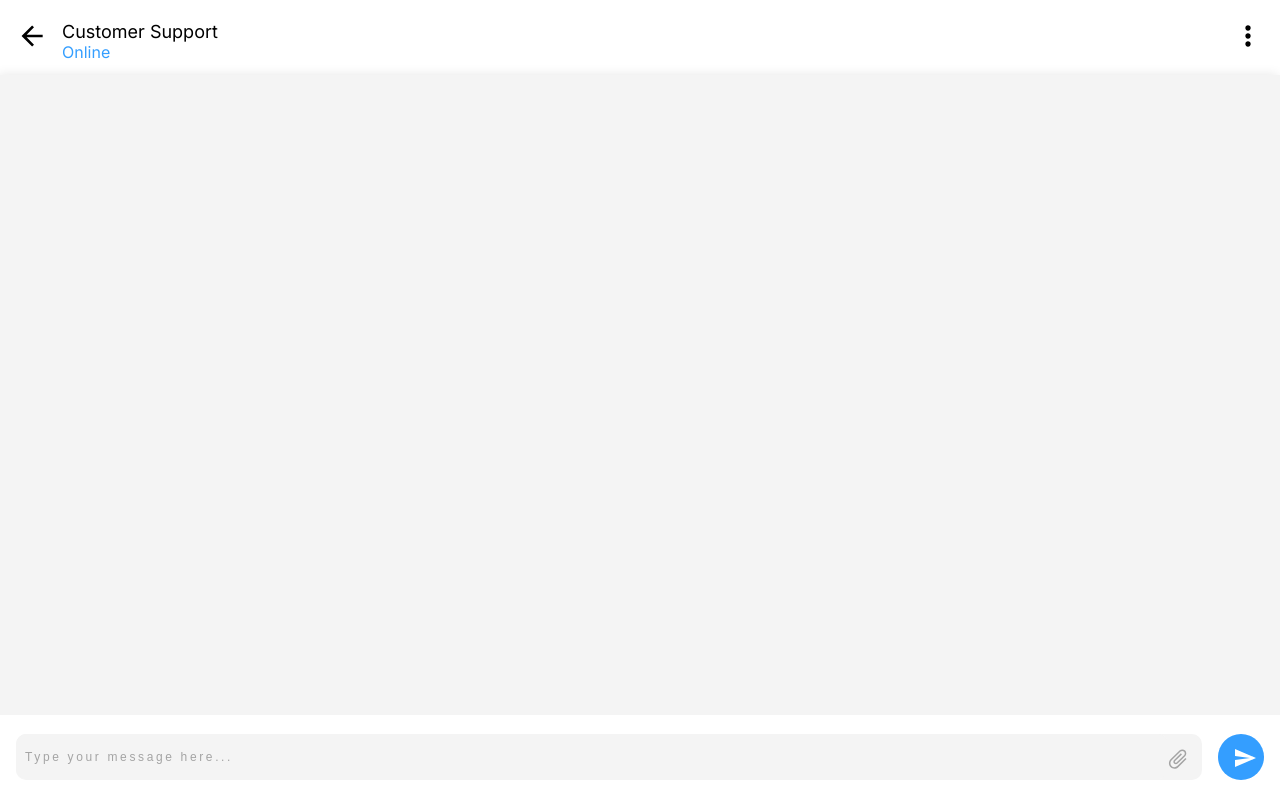
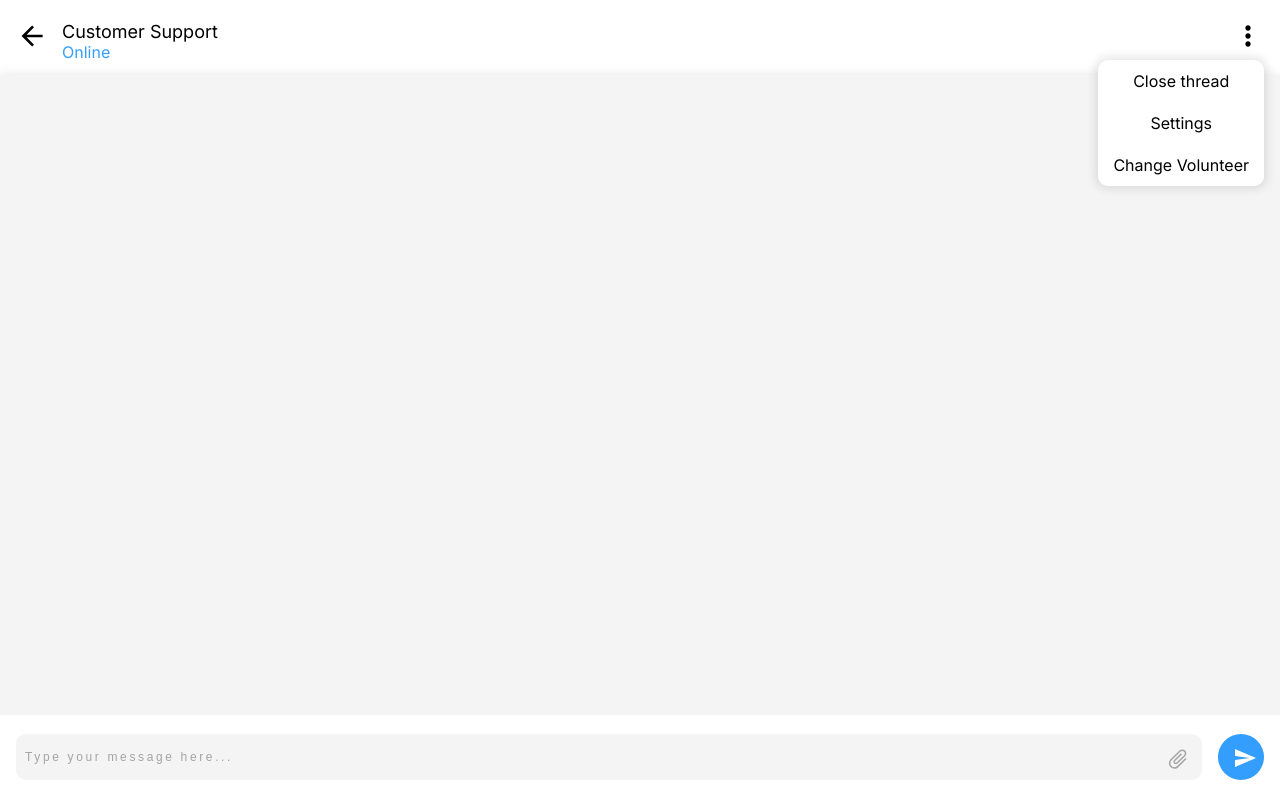
Before and after one commit to InnoSWP/InnoSCS, a React (Create React App) app in the folder frontend/: page / in a window 1280 px wide. Both pictures are taken after a click on the button 1248 px from the left and 37 px from the top of the page. Built offline with nearby package versions, Linux system fonts and the light colour scheme; no server answers.

Commit message:
Implemented KebabMenu

```diff
--- a/frontend/src/App.js
+++ b/frontend/src/App.js
@@ -5,6 +5,8 @@ import { useState, createRef, useEffect } from "react";
 import MessageBubble from "./components/MessageBubble";
 import SideBar from "./components/SideBar";
 import Thread from "./components/Thread";
+import KebabMenu from "./components/KebabMenu";
+
 import SubmitProblemNotification from "./components/SubmitProblemNotification";
 
 function App() {
@@ -20,8 +22,25 @@ function App() {
     <Thread problemName={"Some other problem"} status={"solved"} />,
     <Thread problemName={"Some new problem"} status={"unsolved"} />,
   ]);
+  const [menuActivated, toggleMenuPopup] = useState(false);
+  const opts = [
+    {
+      optionName: "Close thread",
+      onClick: () => console.log("Thread closed"),
+    },
+    {
+      optionName: "Settings",
+      onClick: () => console.log("Settings opened"),
+    },
+    {
+      optionName: "Change Volunteer",
+      onClick: () => console.log("Volunteer changed"),
+    },
+  ];
   const messagesEndRef = createRef();
-
+  useEffect(() => {
+    console.log(menuActivated);
+  }, [menuActivated]);
   useEffect(() => {
     if (ws !== null) {
       ws.addEventListener("message", createVolunteerBubble);
@@ -88,6 +107,7 @@ function App() {
       ]);
     }
   }
+
   function scrollToBottom() {
     messagesEndRef.current.scrollIntoView({ behavior: "smooth" });
   }
@@ -121,10 +141,14 @@ function App() {
     <div id="app">
       <div className={blurActivated ? "blurred activated" : "blurred"}>
         <Navbar
+          key="navbar"
           toggleSideBar={toggleSideBar}
+          togglePopup={toggleMenuPopup}
           sideBarActivated={sidebarActivated}
         />
+
         <SideBar
+          key="sidebar"
           threads={threads}
           createThread={createThread}
           sideBarActivated={sidebarActivated}
@@ -155,6 +179,11 @@ function App() {
         show={submitProblemActivated}
         submitThread={submitThread}
       />
+      <KebabMenu
+        active={menuActivated}
+        togglePopup={toggleMenuPopup}
+        optionsData={opts}
+      />
     </div>
   );
 }
--- /dev/null
+++ b/frontend/src/components/KebabMenu.js
@@ -0,0 +1,28 @@
+import "./styles/kebabMenu.css";
+export default function KebabMenu(props) {
+  const options = props.optionsData.map((opt) => (
+    <MenuOption
+      optionName={opt.optionName}
+      onClick={() => {
+        opt.onClick();
+        props.togglePopup(false);
+      }}
+    />
+  ));
+  return (
+    <div
+      className={props.active ? "popup-wrapper activated" : "popup-wrapper"}
+      onClick={() => props.togglePopup(false)}
+    >
+      <div className="kebab-menu">{options}</div>
+    </div>
+  );
+}
+
+function MenuOption(props) {
+  return (
+    <div className="menu-option" onClick={props.onClick}>
+      <span>{props.optionName}</span>
+    </div>
+  );
+}
--- a/frontend/src/components/Navbar.js
+++ b/frontend/src/components/Navbar.js
@@ -32,7 +32,10 @@ export default function Navbar(props) {
       </div>
 
       <div className="button-menu-container">
-        <button className="button-menu">
+        <button
+          className="button-menu"
+          onClick={() => props.togglePopup((prev) => !prev)}
+        >
           <svg
             width="6"
             height="22"
--- /dev/null
+++ b/frontend/src/components/styles/kebabMenu.css
@@ -0,0 +1,29 @@
+.kebab-menu {
+  position: absolute;
+  box-shadow: 0px 0px 10px 3px rgba(0, 0, 0, 0.1);
+  background: white;
+  border-radius: 10px;
+  display: flex;
+  flex-direction: column;
+  justify-content: center;
+  align-items: center;
+
+  right: 0;
+  top: 0;
+  margin-top: 60px;
+  margin-right: 16px;
+}
+
+.menu-option {
+  background: white;
+  display: flex;
+  flex-direction: row;
+  align-items: flex-start;
+  padding: 11px 15px;
+  border-radius: 10px;
+
+}
+
+.menu-option > span {
+  font-size: 16px;
+}
--- a/frontend/src/components/styles/navbar.css
+++ b/frontend/src/components/styles/navbar.css
@@ -43,7 +43,7 @@ nav {
 
 .navbar-wrapper {
   display: flex;
-  gap: 14px
+  gap: 14px;
 }
 
 .button-back {
--- a/frontend/src/index.css
+++ b/frontend/src/index.css
@@ -27,11 +27,26 @@ body {
 
 
 .blurred.activated {
-  filter: blur(4px);
-  background: linear-gradient(0deg, rgba(0, 0, 0, 0.1), rgba(0, 0, 0, 0.1));
+  filter: blur(4px) brightness(90%);
   transition: 1s;
   z-index: 6;
   pointer-events: none;
   user-select: none;
 
 }
+
+.popup-wrapper {
+  position: fixed;
+  width: 100vw;
+  height: 100vh;
+  z-index: 6;
+  opacity: 0;
+  visibility: hidden;
+  transition: opacity 0.3s, visibility 0s linear 0.3s;
+}
+
+.popup-wrapper.activated {
+  opacity: 1;
+  visibility: visible;
+  transition-delay: 0s;
+}
```
